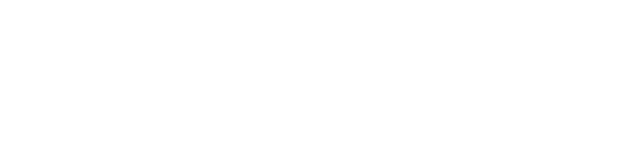
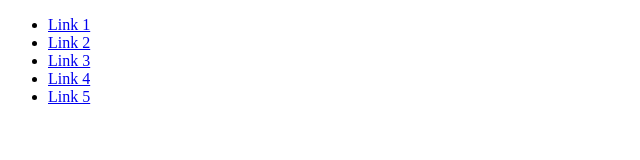
Before and after one commit to mejiamapola/mi_repositorio, a plain HTML site: page index.html in a window 1280 px wide. Shown: the whole page, without its empty margins (0-640 px from the left). Drawn offline with Linux system fonts and the light colour scheme.

Commit message:
cree la nav bar

```diff
--- a/index.html
+++ b/index.html
@@ -6,5 +6,17 @@
     <meta name="viewport" content="width=device-width, initial-scale=1.0" />
     <title>Clase GIT</title>
   </head>
-  <body></body>
+  <body>
+    <header>
+      <nav>
+        <ul>
+          <li><a href="#">Link 1</a></li>
+          <li><a href="#">Link 2</a></li>
+          <li><a href="#">Link 3</a></li>
+          <li><a href="#">Link 4</a></li>
+          <li><a href="#">Link 5</a></li>
+        </ul>
+      </nav>
+    </header>
+  </body>
 </html>
```
